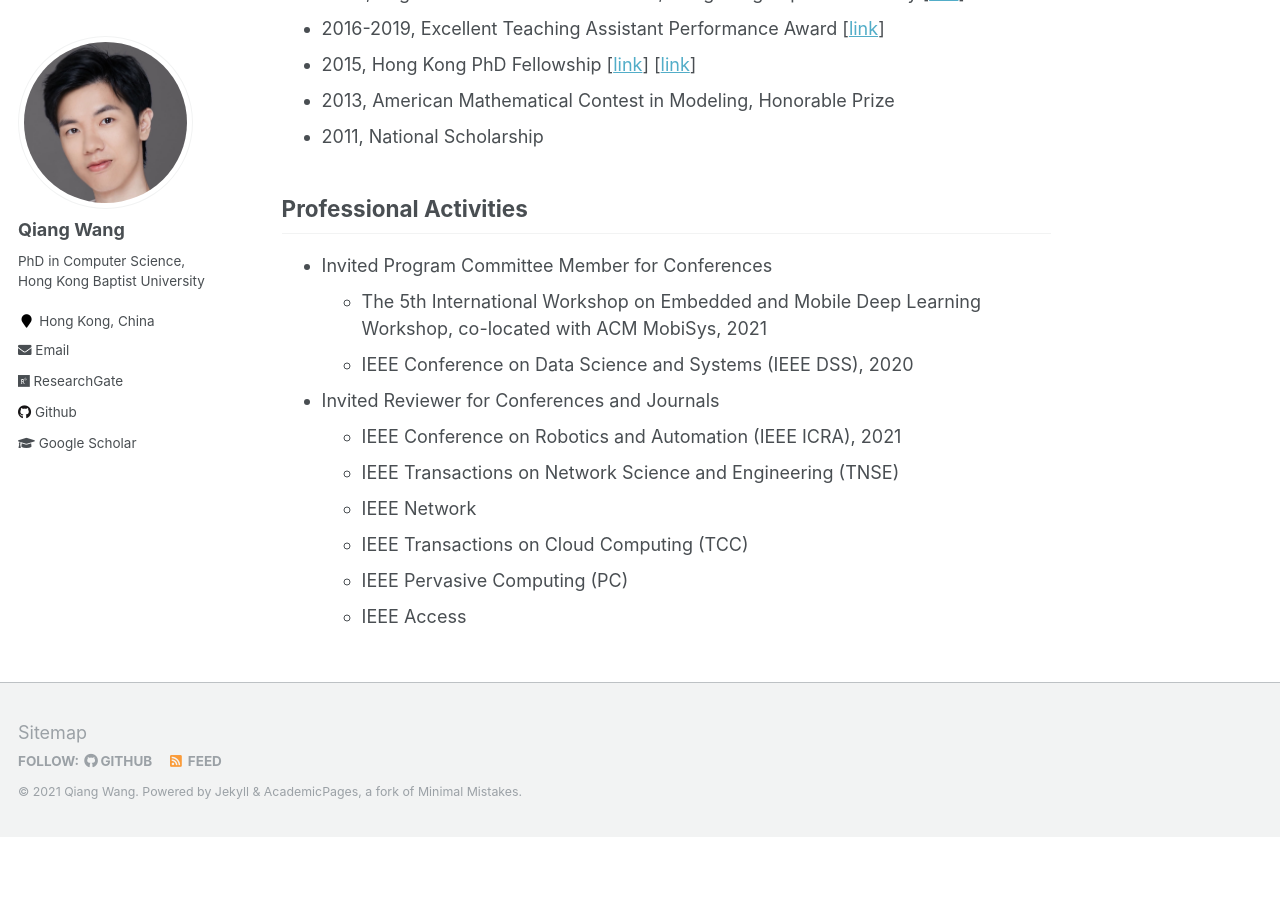
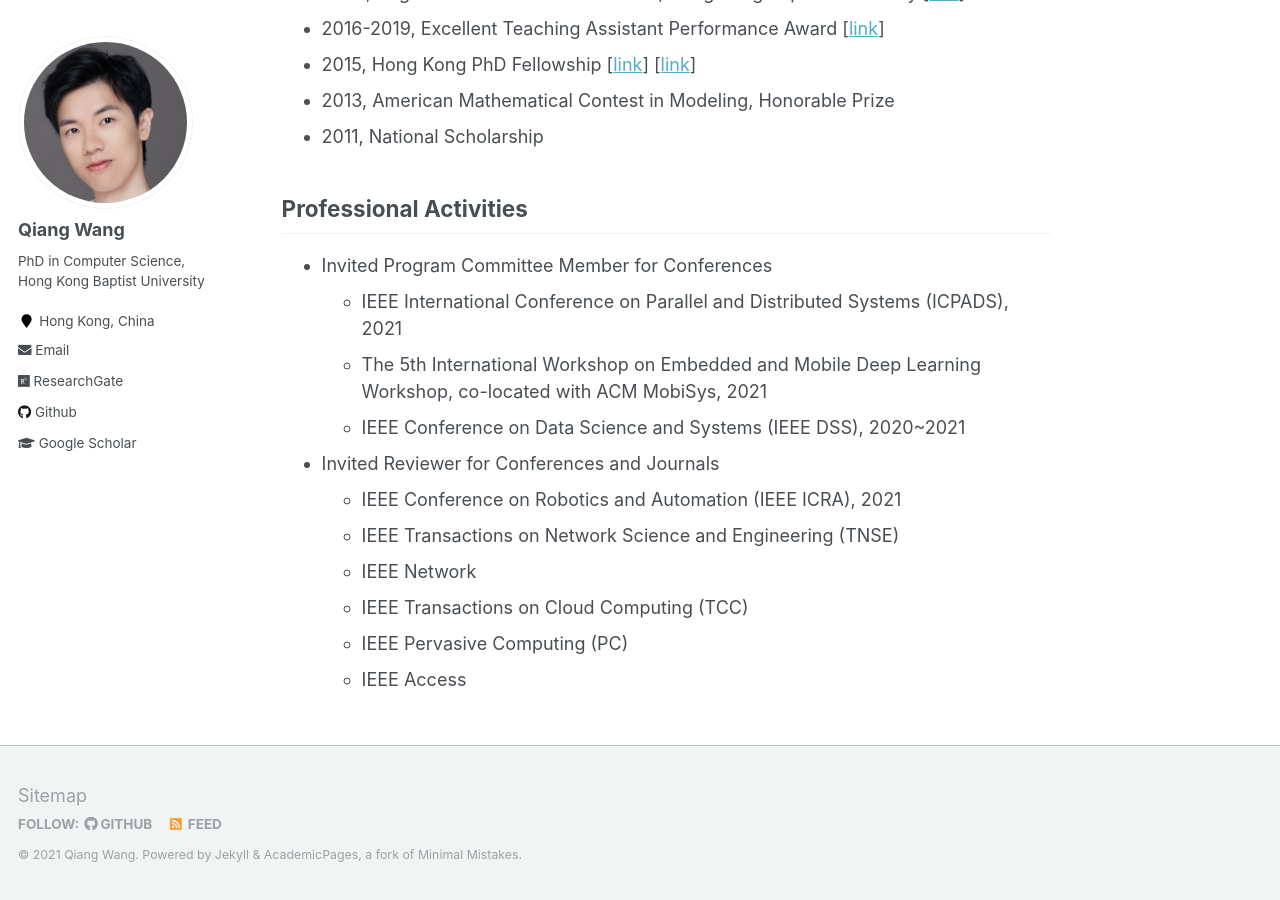
Before and after one commit to blackjack2015/blackjack2015.github.io, a Jekyll site: the page built from _pages/about.md, in a window 1280 px wide and 900 px high, scrolled down 1580 px. Built offline with Jekyll 4.4.1, drawn with Linux system fonts in a browser that asks for light colours; before the commit the page ends 2417 px from its top, so only the background shows below that.

Commit message:
Update about.md

```diff
--- a/_pages/about.md
+++ b/_pages/about.md
@@ -40,8 +40,9 @@ Qiang Wang is currently a Research Assistant Professor at Department of Computer
 
 ## Professional Activities
 + Invited Program Committee Member for Conferences
+    + IEEE International Conference on Parallel and Distributed Systems (ICPADS), 2021
     + The 5th International Workshop on Embedded and Mobile Deep Learning Workshop, co-located with ACM MobiSys, 2021
-    + IEEE Conference on Data Science and Systems (IEEE DSS), 2020
+    + IEEE Conference on Data Science and Systems (IEEE DSS), 2020~2021
 + Invited Reviewer for Conferences and Journals
     + IEEE Conference on Robotics and Automation (IEEE ICRA), 2021
     + IEEE Transactions on Network Science and Engineering (TNSE)
```
